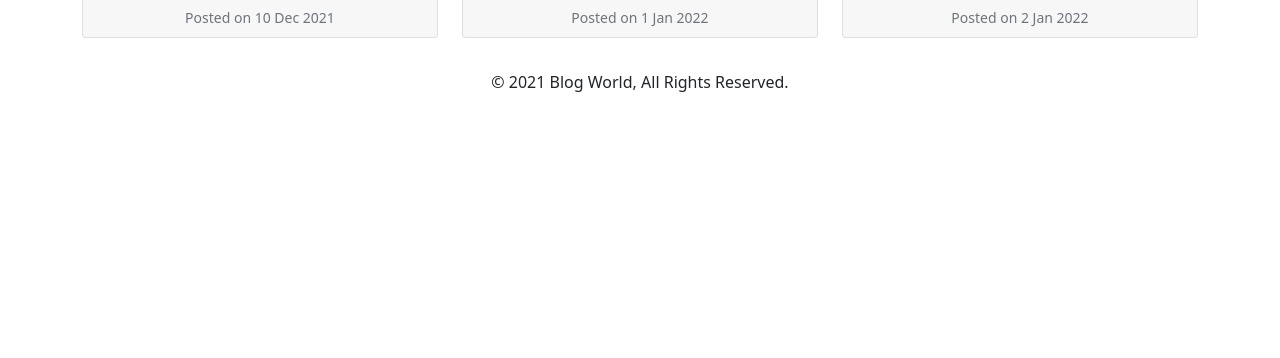
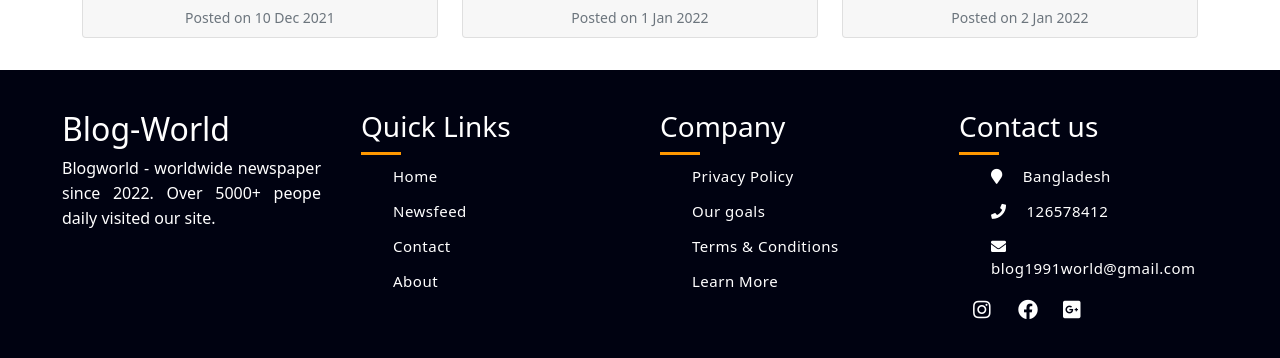
Before and after one commit to pabon98/blogs-client, a React (Create React App) app: page / in a window 1280 px wide. Shown: the part 2088-2446 px from the top of the page. Before the commit the page ends 2198 px from the top, so only its background shows below. Built offline with nearby package versions, Linux system fonts and the light colour scheme.

Commit message:
footer updated

```diff
--- a/public/index.html
+++ b/public/index.html
@@ -24,6 +24,9 @@
       work correctly both with client-side routing and a non-root public URL.
       Learn how to configure a non-root public URL by running `npm run build`.
     -->
+    <!-- FontAwesome CDN -->
+    <link rel="stylesheet" href="https://use.fontawesome.com/releases/v5.15.4/css/all.css" integrity="sha384-DyZ88mC6Up2uqS4h/KRgHuoeGwBcD4Ng9SiP4dIRy0EXTlnuz47vAwmeGwVChigm" crossorigin="anonymous">
+    <!-- Bootstrap CDN -->
     <link href="https://cdn.jsdelivr.net/npm/bootstrap@5.1.3/dist/css/bootstrap.min.css" rel="stylesheet" integrity="sha384-1BmE4kWBq78iYhFldvKuhfTAU6auU8tT94WrHftjDbrCEXSU1oBoqyl2QvZ6jIW3" crossorigin="anonymous">
     <title>Blog World</title>
   </head>
--- a/src/Components/Footer/Footer.css
+++ b/src/Components/Footer/Footer.css
@@ -0,0 +1,117 @@
+.footer {
+	width: 100%;
+	background: #000211;
+	display: block;
+ }
+
+ .inner-footer {
+	 width: 95%;
+	 margin: auto;
+	 padding: 30px 10px;
+	 display: flex;
+	 flex-wrap: wrap;
+	 box-sizing: border-box;
+	 justify-content: center;
+ }
+
+.footer-items {
+	width: 25%;
+	padding: 10px 20px;
+	box-sizing: border-box;
+	color: #fff;
+}
+
+.footer-items p {
+	font-size: 16px;
+	text-align: justify;
+	line-height: 25px;
+	color: #fff;
+}
+
+.footer-items h1 {
+	color: #fff;
+}
+
+.border1 {
+	height: 3px;
+	width: 40px;
+	background: #ff9800;
+	color: #ff9800;
+	background-color: #ff9800;
+	border: 0px;
+}
+
+ul {
+	list-style: none;
+	color: #fff;
+	font-size: 15px;
+	letter-spacing: 0.5px;
+ }
+
+ul a {
+	text-decoration: none;
+	outline: none;
+	color: #fff;
+	transition: 0.3s;
+}
+
+ul a:hover {
+	color: #ff9800;
+}
+
+ul li {
+	margin: 10px 0;
+	height: 25px;
+}
+
+li i {
+	margin-right: 20px;
+}
+
+.social-media {
+	width: 100%;
+	color: #fff;
+	text-align: center;
+	font-size: 20px;
+}
+
+.social-media a {
+	text-decoration: none;
+}
+
+.social-media i {
+	height: 25px;
+	width: 25px;
+	margin: 20px 10px;
+	padding: 4px;
+	color: #fff;
+	transition: 0.5s;
+}
+
+.social-media i:hover {
+	transform: scale(1.5);
+}
+
+.footer-bottom {
+	padding: 10px;
+	background: #00121b;
+	color: #fff;
+	font-size: 12px;
+	text-align: center;
+}
+
+/* for tablet mode view */
+
+@media screen and (max-width: 1275px) {
+	.footer-items {
+		width: 50%;
+	}
+}
+
+/* for mobile screen view */
+
+@media screen and (max-width: 660px) {
+	.footer-items {
+		width: 100%;
+	}
+}
--- a/src/Components/Footer/Footer.js
+++ b/src/Components/Footer/Footer.js
@@ -1,11 +1,91 @@
-import React from 'react';
+import React from 'react'
+import "./Footer.css";
+const Footer = () => {
+  return (
+    <div class="footer">
+      <div class="inner-footer">
+        <div class="footer-items">
+          <h2 className="text-start">Blog-World</h2>
+          <p>
+            Blogworld - worldwide newspaper since 2022. Over 5000+ peope daily visited our site.
+          </p>
+        </div>
 
-const Footer = () => {
-    return (
-        <div>
-            <p>© 2021 Blog World, All Rights Reserved.</p>
+        {/* <!--  for quick links  --> */}
+        <div class="footer-items">
+          <h3 className="text-start">Quick Links</h3>
+          <div class="border1"></div>
+          {/* <!--for the underline --> */}
+          <ul>
+            <a href="/">
+              <li className="text-start">Home</li>
+            </a>
+            <a href="/">
+              <li className="text-start">Newsfeed</li>
+            </a>
+            <a href="/">
+              <li className="text-start">Contact</li>
+            </a>
+            <a href="/">
+              <li className="text-start">About</li>
+            </a>
+          </ul>
         </div>
-    );
+
+        {/* <!--  for some other links --> */}
+        <div class="footer-items">
+          <h3 className="text-start">Company</h3>
+          <div class="border1"></div>
+          {/* <!--for the underline --> */}
+          <ul>
+            <a href="/">
+              <li className="text-start">Privacy Policy</li>
+            </a>
+            <a href="/">
+              <li className="text-start">Our goals</li>
+            </a>
+            <a href="/">
+              <li className="text-start">Terms & Conditions</li>
+            </a>
+            <a href="/">
+              <li className="text-start">Learn More</li>
+            </a>
+          </ul>
+        </div>
+
+        {/* <!--  for contact us info --> */}
+        <div class="footer-items">
+          <h3 className="text-start">Contact us</h3>
+          <div class="border1"></div>
+          <ul>
+            <li className="text-start">
+              <i class="fa fa-map-marker" aria-hidden="true"></i>Bangladesh
+            </li>
+            <li className="text-start">
+              <i class="fa fa-phone" aria-hidden="true"></i>126578412
+            </li>
+            <li className="text-start">
+              <i class="fa fa-envelope" aria-hidden="true"></i>
+              blog1991world@gmail.com
+            </li>
+          </ul>
+
+          {/* <!--   for social links --> */}
+          <div class="social-media text-start">
+            <a href="/">
+              <i class="fab fa-instagram"></i>
+            </a>
+            <a href="/">
+              <i class="fab fa-facebook"></i>
+            </a>
+            <a href="/">
+              <i class="fab fa-google-plus-square"></i>
+            </a>
+          </div>
+        </div>
+      </div>
+    </div>
+  );
 };
 
 export default Footer;
```
